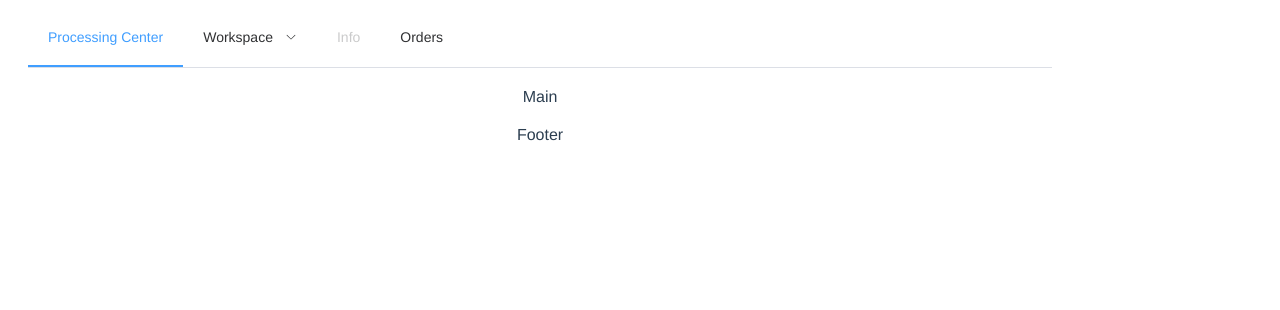
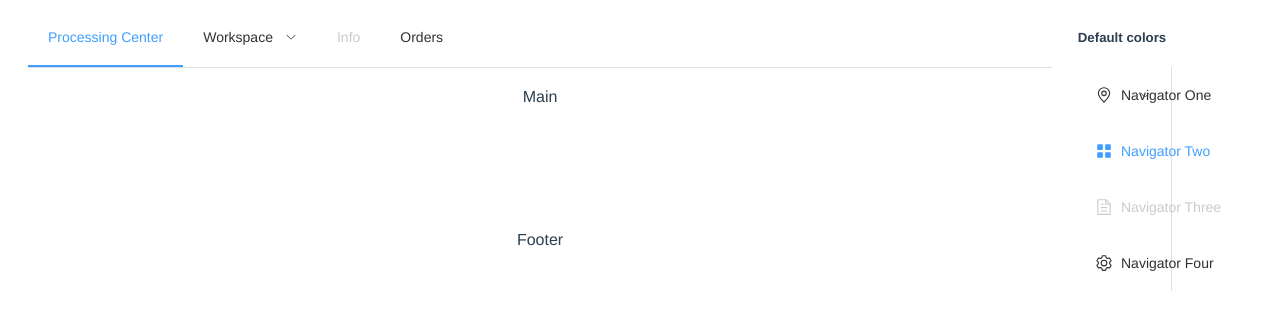
Before and after one commit to isinvon/RentalHousingSystem, a Vue app in the folder house/: page / in a window 1280 px wide. Shown: the top 310 px of the page. Built offline with nearby package versions, Linux system fonts and the light colour scheme.

Commit message:
add: 添加侧边栏菜单

```diff
--- a/house/src/views/Home.vue
+++ b/house/src/views/Home.vue
@@ -16,7 +16,8 @@
 
       <!-- 右边 -->
       <el-aside width="200px">
-
+        <!-- 侧边栏 -->
+        <MySideMenu style="width: auto;"/>
       </el-aside>
     </el-container>
   </div>
@@ -24,6 +25,7 @@
 
 <script setup>
 import MyTopMenu from "@/components/MyTopMenu/index.vue";
+import MySideMenu from "@/components/MySideMenu/index.vue";
 </script>
 
 <style>
```
